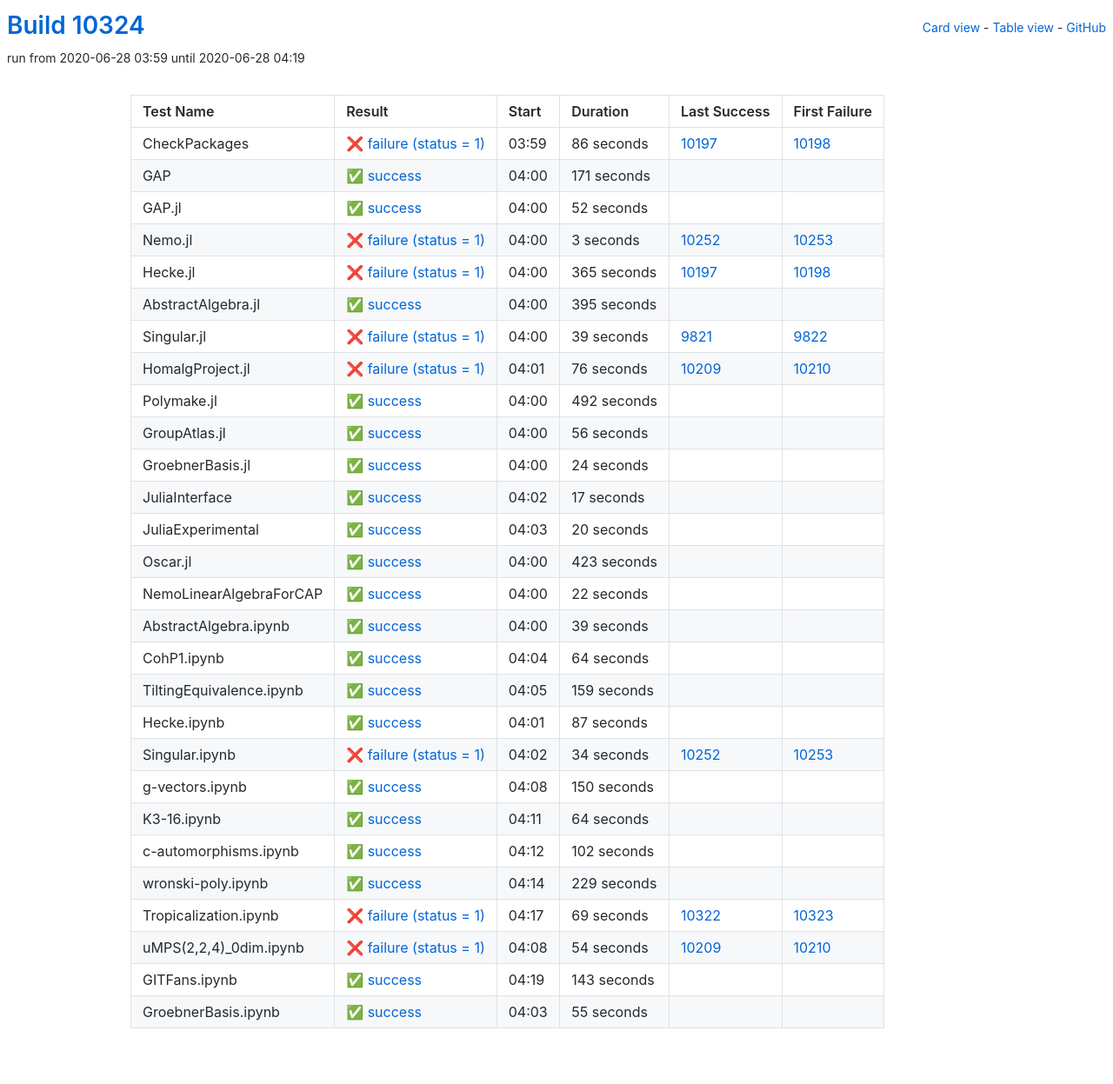
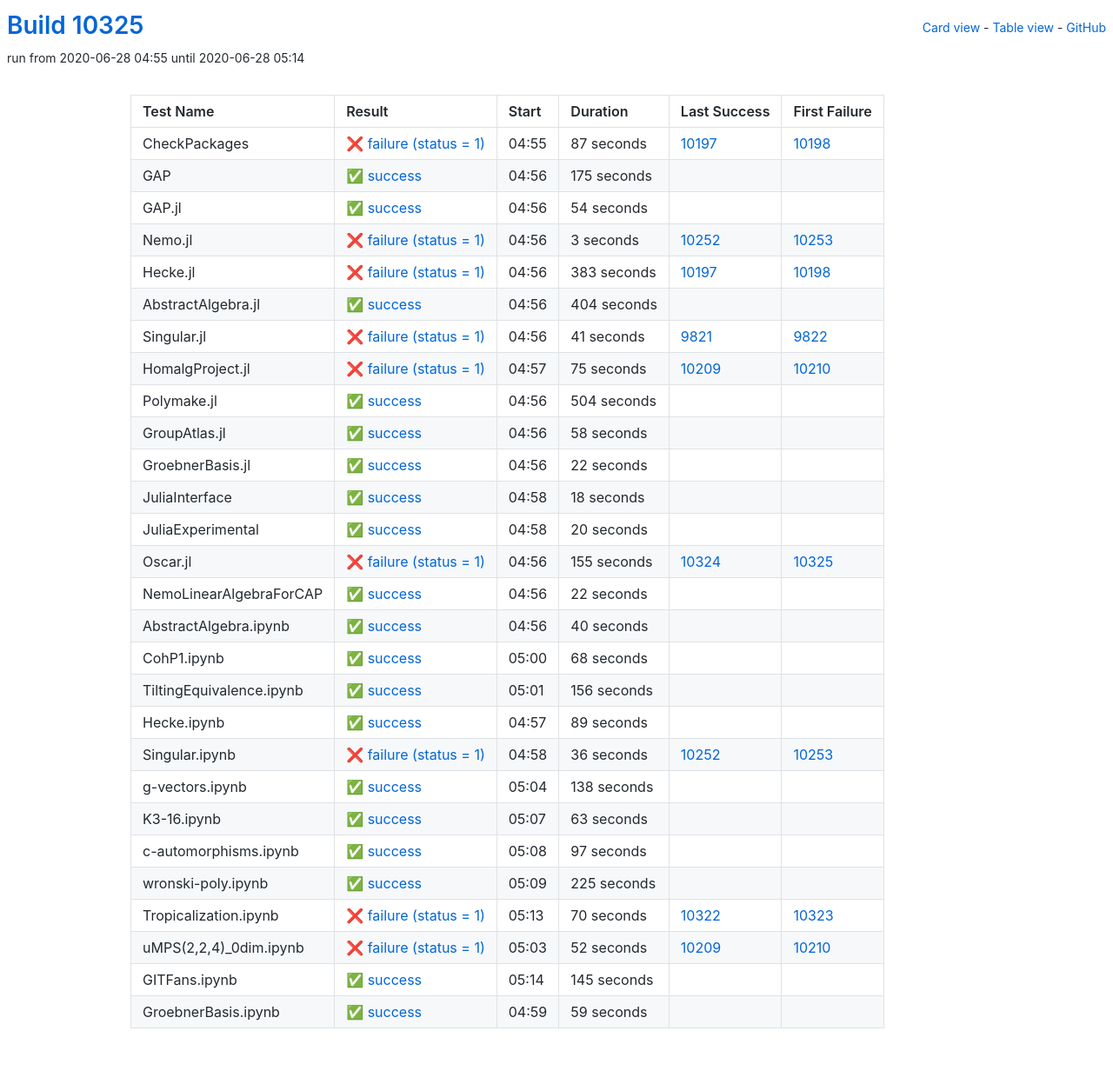
Before and after one commit to oscar-system/oscar-ci-status, a Jekyll site: the page built from table.html, in a window 1280 px wide. Shown: the whole page at 87% size. Built offline with Jekyll 4.4.1, drawn with Linux system fonts in a browser that asks for light colours.

Commit message:
Build #10325

```diff
--- a/_data/ci.yml
+++ b/_data/ci.yml
@@ -1,6 +1,6 @@
 ---
-build: 10324
-build_url: https://oscarci.mathematik.uni-kl.de/job/oscar/10324/
+build: 10325
+build_url: https://oscarci.mathematik.uni-kl.de/job/oscar/10325/
 job: oscar
 organization: oscar-system
 repo: oscar-ci-status
@@ -8,44 +8,44 @@
 tests:
 - name: CheckPackages
   id: checkpackages
-  log: https://oscarci.mathematik.uni-kl.de/job/oscar/10324/artifact/logs/build-10324/CheckPackages.log
-  start: 2020-06-28 03:59
+  log: https://oscarci.mathematik.uni-kl.de/job/oscar/10325/artifact/logs/build-10325/CheckPackages.log
+  start: 2020-06-28 04:55
   success: false
   exitcode: 1
   status: failure
-  duration: 86
+  duration: 87
   last_success: 10197
   last_success_url: https://oscarci.mathematik.uni-kl.de/job/oscar/10197/
   first_failure: 10198
   first_failure_url: https://oscarci.mathematik.uni-kl.de/job/oscar/10198/
 - name: GAP
   id: gap
-  log: https://oscarci.mathematik.uni-kl.de/job/oscar/10324/artifact/logs/build-10324/GAP.log
-  start: 2020-06-28 04:00
+  log: https://oscarci.mathematik.uni-kl.de/job/oscar/10325/artifact/logs/build-10325/GAP.log
+  start: 2020-06-28 04:56
   success: true
   exitcode: 0
   status: success
-  duration: 171
+  duration: 175
   last_success: false
   last_success_url:
   first_failure: false
   first_failure_url:
 - name: GAP.jl
   id: gap-jl
-  log: https://oscarci.mathematik.uni-kl.de/job/oscar/10324/artifact/logs/build-10324/GAP.jl.log
-  start: 2020-06-28 04:00
+  log: https://oscarci.mathematik.uni-kl.de/job/oscar/10325/artifact/logs/build-10325/GAP.jl.log
+  start: 2020-06-28 04:56
   success: true
   exitcode: 0
   status: success
-  duration: 52
+  duration: 54
   last_success: false
   last_success_url:
   first_failure: false
   first_failure_url:
 - name: Nemo.jl
   id: nemo-jl
-  log: https://oscarci.mathematik.uni-kl.de/job/oscar/10324/artifact/logs/build-10324/Nemo.jl.log
-  start: 2020-06-28 04:00
+  log: https://oscarci.mathematik.uni-kl.de/job/oscar/10325/artifact/logs/build-10325/Nemo.jl.log
+  start: 2020-06-28 04:56
   success: false
   exitcode: 1
   status: failure
@@ -56,104 +56,104 @@
   first_failure_url: https://oscarci.mathematik.uni-kl.de/job/oscar/10253/
 - name: Hecke.jl
   id: hecke-jl
-  log: https://oscarci.mathematik.uni-kl.de/job/oscar/10324/artifact/logs/build-10324/Hecke.jl.log
-  start: 2020-06-28 04:00
+  log: https://oscarci.mathematik.uni-kl.de/job/oscar/10325/artifact/logs/build-10325/Hecke.jl.log
+  start: 2020-06-28 04:56
   success: false
   exitcode: 1
   status: failure
-  duration: 365
+  duration: 383
   last_success: 10197
   last_success_url: https://oscarci.mathematik.uni-kl.de/job/oscar/10197/
   first_failure: 10198
   first_failure_url: https://oscarci.mathematik.uni-kl.de/job/oscar/10198/
 - name: AbstractAlgebra.jl
   id: abstractalgebra-jl
-  log: https://oscarci.mathematik.uni-kl.de/job/oscar/10324/artifact/logs/build-10324/AbstractAlgebra.jl.log
-  start: 2020-06-28 04:00
+  log: https://oscarci.mathematik.uni-kl.de/job/oscar/10325/artifact/logs/build-10325/AbstractAlgebra.jl.log
+  start: 2020-06-28 04:56
   success: true
   exitcode: 0
   status: success
-  duration: 395
+  duration: 404
   last_success: false
   last_success_url:
   first_failure: false
   first_failure_url:
 - name: Singular.jl
   id: singular-jl
-  log: https://oscarci.mathematik.uni-kl.de/job/oscar/10324/artifact/logs/build-10324/Singular.jl.log
-  start: 2020-06-28 04:00
+  log: https://oscarci.mathematik.uni-kl.de/job/oscar/10325/artifact/logs/build-10325/Singular.jl.log
+  start: 2020-06-28 04:56
   success: false
   exitcode: 1
   status: failure
-  duration: 39
+  duration: 41
   last_success: 9821
   last_success_url: https://oscarci.mathematik.uni-kl.de/job/oscar/9821/
   first_failure: 9822
   first_failure_url: https://oscarci.mathematik.uni-kl.de/job/oscar/9822/
 - name: HomalgProject.jl
   id: homalgproject-jl
-  log: https://oscarci.mathematik.uni-kl.de/job/oscar/10324/artifact/logs/build-10324/HomalgProject.jl.log
-  start: 2020-06-28 04:01
+  log: https://oscarci.mathematik.uni-kl.de/job/oscar/10325/artifact/logs/build-10325/HomalgProject.jl.log
+  start: 2020-06-28 04:57
   success: false
   exitcode: 1
   status: failure
-  duration: 76
+  duration: 75
   last_success: 10209
   last_success_url: https://oscarci.mathematik.uni-kl.de/job/oscar/10209/
   first_failure: 10210
   first_failure_url: https://oscarci.mathematik.uni-kl.de/job/oscar/10210/
 - name: Polymake.jl
   id: polymake-jl
-  log: https://oscarci.mathematik.uni-kl.de/job/oscar/10324/artifact/logs/build-10324/Polymake.jl.log
-  start: 2020-06-28 04:00
+  log: https://oscarci.mathematik.uni-kl.de/job/oscar/10325/artifact/logs/build-10325/Polymake.jl.log
+  start: 2020-06-28 04:56
   success: true
   exitcode: 0
   status: success
-  duration: 492
+  duration: 504
   last_success: false
   last_success_url:
   first_failure: false
   first_failure_url:
 - name: GroupAtlas.jl
   id: groupatlas-jl
-  log: https://oscarci.mathematik.uni-kl.de/job/oscar/10324/artifact/logs/build-10324/GroupAtlas.jl.log
-  start: 2020-06-28 04:00
+  log: https://oscarci.mathematik.uni-kl.de/job/oscar/10325/artifact/logs/build-10325/GroupAtlas.jl.log
+  start: 2020-06-28 04:56
   success: true
   exitcode: 0
   status: success
-  duration: 56
+  duration: 58
   last_success: false
   last_success_url:
   first_failure: false
   first_failure_url:
 - name: GroebnerBasis.jl
   id: groebnerbasis-jl
-  log: https://oscarci.mathematik.uni-kl.de/job/oscar/10324/artifact/logs/build-10324/GroebnerBasis.jl.log
-  start: 2020-06-28 04:00
+  log: https://oscarci.mathematik.uni-kl.de/job/oscar/10325/artifact/logs/build-10325/GroebnerBasis.jl.log
+  start: 2020-06-28 04:56
   success: true
   exitcode: 0
   status: success
-  duration: 24
+  duration: 22
   last_success: false
   last_success_url:
   first_failure: false
   first_failure_url:
 - name: JuliaInterface
   id: juliainterface
-  log: https://oscarci.mathematik.uni-kl.de/job/oscar/10324/artifact/logs/build-10324/JuliaInterface.log
-  start: 2020-06-28 04:02
+  log: https://oscarci.mathematik.uni-kl.de/job/oscar/10325/artifact/logs/build-10325/JuliaInterface.log
+  start: 2020-06-28 04:58
   success: true
   exitcode: 0
   status: success
-  duration: 17
+  duration: 18
   last_success: false
   last_success_url:
   first_failure: false
   first_failure_url:
 - name: JuliaExperimental
   id: juliaexperimental
-  log: https://oscarci.mathematik.uni-kl.de/job/oscar/10324/artifact/logs/build-10324/JuliaExperimental.log
-  start: 2020-06-28 04:03
+  log: https://oscarci.mathematik.uni-kl.de/job/oscar/10325/artifact/logs/build-10325/JuliaExperimental.log
+  start: 2020-06-28 04:58
   success: true
   exitcode: 0
   status: success
@@ -164,20 +164,20 @@
   first_failure_url:
 - name: Oscar.jl
   id: oscar-jl
-  log: https://oscarci.mathematik.uni-kl.de/job/oscar/10324/artifact/logs/build-10324/Oscar.jl.log
-  start: 2020-06-28 04:00
-  success: true
-  exitcode: 0
-  status: success
-  duration: 423
-  last_success: false
-  last_success_url:
-  first_failure: false
-  first_failure_url:
+  log: https://oscarci.mathematik.uni-kl.de/job/oscar/10325/artifact/logs/build-10325/Oscar.jl.log
+  start: 2020-06-28 04:56
+  success: false
+  exitcode: 1
+  status: failure
+  duration: 155
+  last_success: 10324
+  last_success_url: https://oscarci.mathematik.uni-kl.de/job/oscar/10324/
+  first_failure: 10325
+  first_failure_url: https://oscarci.mathematik.uni-kl.de/job/oscar/10325/
 - name: NemoLinearAlgebraForCAP
   id: nemolinearalgebraforcap
-  log: https://oscarci.mathematik.uni-kl.de/job/oscar/10324/artifact/logs/build-10324/NemoLinearAlgebraForCAP.log
-  start: 2020-06-28 04:00
+  log: https://oscarci.mathematik.uni-kl.de/job/oscar/10325/artifact/logs/build-10325/NemoLinearAlgebraForCAP.log
+  start: 2020-06-28 04:56
   success: true
   exitcode: 0
   status: success
@@ -188,156 +188,156 @@
   first_failure_url:
 - name: AbstractAlgebra.ipynb
   id: abstractalgebra-ipynb
-  log: https://oscarci.mathematik.uni-kl.de/job/oscar/10324/artifact/logs/build-10324/AbstractAlgebra.ipynb.log
-  start: 2020-06-28 04:00
+  log: https://oscarci.mathematik.uni-kl.de/job/oscar/10325/artifact/logs/build-10325/AbstractAlgebra.ipynb.log
+  start: 2020-06-28 04:56
   success: true
   exitcode: 0
   status: success
-  duration: 39
+  duration: 40
   last_success: false
   last_success_url:
   first_failure: false
   first_failure_url:
 - name: CohP1.ipynb
   id: cohp1-ipynb
-  log: https://oscarci.mathematik.uni-kl.de/job/oscar/10324/artifact/logs/build-10324/CohP1.ipynb.log
-  start: 2020-06-28 04:04
+  log: https://oscarci.mathematik.uni-kl.de/job/oscar/10325/artifact/logs/build-10325/CohP1.ipynb.log
+  start: 2020-06-28 05:00
   success: true
   exitcode: 0
   status: success
-  duration: 64
+  duration: 68
   last_success: false
   last_success_url:
   first_failure: false
   first_failure_url:
 - name: TiltingEquivalence.ipynb
   id: tiltingequivalence-ipynb
-  log: https://oscarci.mathematik.uni-kl.de/job/oscar/10324/artifact/logs/build-10324/TiltingEquivalence.ipynb.log
-  start: 2020-06-28 04:05
+  log: https://oscarci.mathematik.uni-kl.de/job/oscar/10325/artifact/logs/build-10325/TiltingEquivalence.ipynb.log
+  start: 2020-06-28 05:01
   success: true
   exitcode: 0
   status: success
-  duration: 159
+  duration: 156
   last_success: false
   last_success_url:
   first_failure: false
   first_failure_url:
 - name: Hecke.ipynb
   id: hecke-ipynb
-  log: https://oscarci.mathematik.uni-kl.de/job/oscar/10324/artifact/logs/build-10324/Hecke.ipynb.log
-  start: 2020-06-28 04:01
+  log: https://oscarci.mathematik.uni-kl.de/job/oscar/10325/artifact/logs/build-10325/Hecke.ipynb.log
+  start: 2020-06-28 04:57
   success: true
   exitcode: 0
   status: success
-  duration: 87
+  duration: 89
   last_success: false
   last_success_url:
   first_failure: false
   first_failure_url:
 - name: Singular.ipynb
   id: singular-ipynb
-  log: https://oscarci.mathematik.uni-kl.de/job/oscar/10324/artifact/logs/build-10324/Singular.ipynb.log
-  start: 2020-06-28 04:02
+  log: https://oscarci.mathematik.uni-kl.de/job/oscar/10325/artifact/logs/build-10325/Singular.ipynb.log
+  start: 2020-06-28 04:58
   success: false
   exitcode: 1
   status: failure
-  duration: 34
+  duration: 36
   last_success: 10252
   last_success_url: https://oscarci.mathematik.uni-kl.de/job/oscar/10252/
   first_failure: 10253
   first_failure_url: https://oscarci.mathematik.uni-kl.de/job/oscar/10253/
 - name: g-vectors.ipynb
   id: g-vectors-ipynb
-  log: https://oscarci.mathematik.uni-kl.de/job/oscar/10324/artifact/logs/build-10324/g-vectors.ipynb.log
-  start: 2020-06-28 04:08
+  log: https://oscarci.mathematik.uni-kl.de/job/oscar/10325/artifact/logs/build-10325/g-vectors.ipynb.log
+  start: 2020-06-28 05:04
   success: true
   exitcode: 0
   status: success
-  duration: 150
+  duration: 138
   last_success: false
   last_success_url:
   first_failure: false
   first_failure_url:
 - name: K3-16.ipynb
   id: k3-16-ipynb
-  log: https://oscarci.mathematik.uni-kl.de/job/oscar/10324/artifact/logs/build-10324/K3-16.ipynb.log
-  start: 2020-06-28 04:11
+  log: https://oscarci.mathematik.uni-kl.de/job/oscar/10325/artifact/logs/build-10325/K3-16.ipynb.log
+  start: 2020-06-28 05:07
   success: true
   exitcode: 0
   status: success
-  duration: 64
+  duration: 63
   last_success: false
   last_success_url:
   first_failure: false
   first_failure_url:
 - name: c-automorphisms.ipynb
   id: c-automorphisms-ipynb
-  log: https://oscarci.mathematik.uni-kl.de/job/oscar/10324/artifact/logs/build-10324/c-automorphisms.ipynb.log
-  start: 2020-06-28 04:12
+  log: https://oscarci.mathematik.uni-kl.de/job/oscar/10325/artifact/logs/build-10325/c-automorphisms.ipynb.log
+  start: 2020-06-28 05:08
   success: true
   exitcode: 0
   status: success
-  duration: 102
+  duration: 97
   last_success: false
   last_success_url:
   first_failure: false
   first_failure_url:
 - name: wronski-poly.ipynb
   id: wronski-poly-ipynb
-  log: https://oscarci.mathematik.uni-kl.de/job/oscar/10324/artifact/logs/build-10324/wronski-poly.ipynb.log
-  start: 2020-06-28 04:14
+  log: https://oscarci.mathematik.uni-kl.de/job/oscar/10325/artifact/logs/build-10325/wronski-poly.ipynb.log
+  start: 2020-06-28 05:09
   success: true
   exitcode: 0
   status: success
-  duration: 229
+  duration: 225
   last_success: false
   last_success_url:
   first_failure: false
   first_failure_url:
 - name: Tropicalization.ipynb
   id: tropicalization-ipynb
-  log: https://oscarci.mathematik.uni-kl.de/job/oscar/10324/artifact/logs/build-10324/Tropicalization.ipynb.log
-  start: 2020-06-28 04:17
+  log: https://oscarci.mathematik.uni-kl.de/job/oscar/10325/artifact/logs/build-10325/Tropicalization.ipynb.log
+  start: 2020-06-28 05:13
   success: false
   exitcode: 1
   status: failure
-  duration: 69
+  duration: 70
   last_success: 10322
   last_success_url: https://oscarci.mathematik.uni-kl.de/job/oscar/10322/
   first_failure: 10323
   first_failure_url: https://oscarci.mathematik.uni-kl.de/job/oscar/10323/
 - name: uMPS(2,2,4)_0dim.ipynb
   id: umps-2-2-4-0dim-ipynb
-  log: https://oscarci.mathematik.uni-kl.de/job/oscar/10324/artifact/logs/build-10324/uMPS-2-2-4-_0dim.ipynb.log
-  start: 2020-06-28 04:08
+  log: https://oscarci.mathematik.uni-kl.de/job/oscar/10325/artifact/logs/build-10325/uMPS-2-2-4-_0dim.ipynb.log
+  start: 2020-06-28 05:03
   success: false
   exitcode: 1
   status: failure
-  duration: 54
+  duration: 52
   last_success: 10209
   last_success_url: https://oscarci.mathematik.uni-kl.de/job/oscar/10209/
   first_failure: 10210
   first_failure_url: https://oscarci.mathematik.uni-kl.de/job/oscar/10210/
 - name: GITFans.ipynb
   id: gitfans-ipynb
-  log: https://oscarci.mathematik.uni-kl.de/job/oscar/10324/artifact/logs/build-10324/GITFans.ipynb.log
-  start: 2020-06-28 04:19
+  log: https://oscarci.mathematik.uni-kl.de/job/oscar/10325/artifact/logs/build-10325/GITFans.ipynb.log
+  start: 2020-06-28 05:14
   success: true
   exitcode: 0
   status: success
-  duration: 143
+  duration: 145
   last_success: false
   last_success_url:
   first_failure: false
   first_failure_url:
 - name: GroebnerBasis.ipynb
   id: groebnerbasis-ipynb
-  log: https://oscarci.mathematik.uni-kl.de/job/oscar/10324/artifact/logs/build-10324/GroebnerBasis.ipynb.log
-  start: 2020-06-28 04:03
+  log: https://oscarci.mathematik.uni-kl.de/job/oscar/10325/artifact/logs/build-10325/GroebnerBasis.ipynb.log
+  start: 2020-06-28 04:59
   success: true
   exitcode: 0
   status: success
-  duration: 55
+  duration: 59
   last_success: false
   last_success_url:
   first_failure: false
```
Also changed, not shown: README.md.
